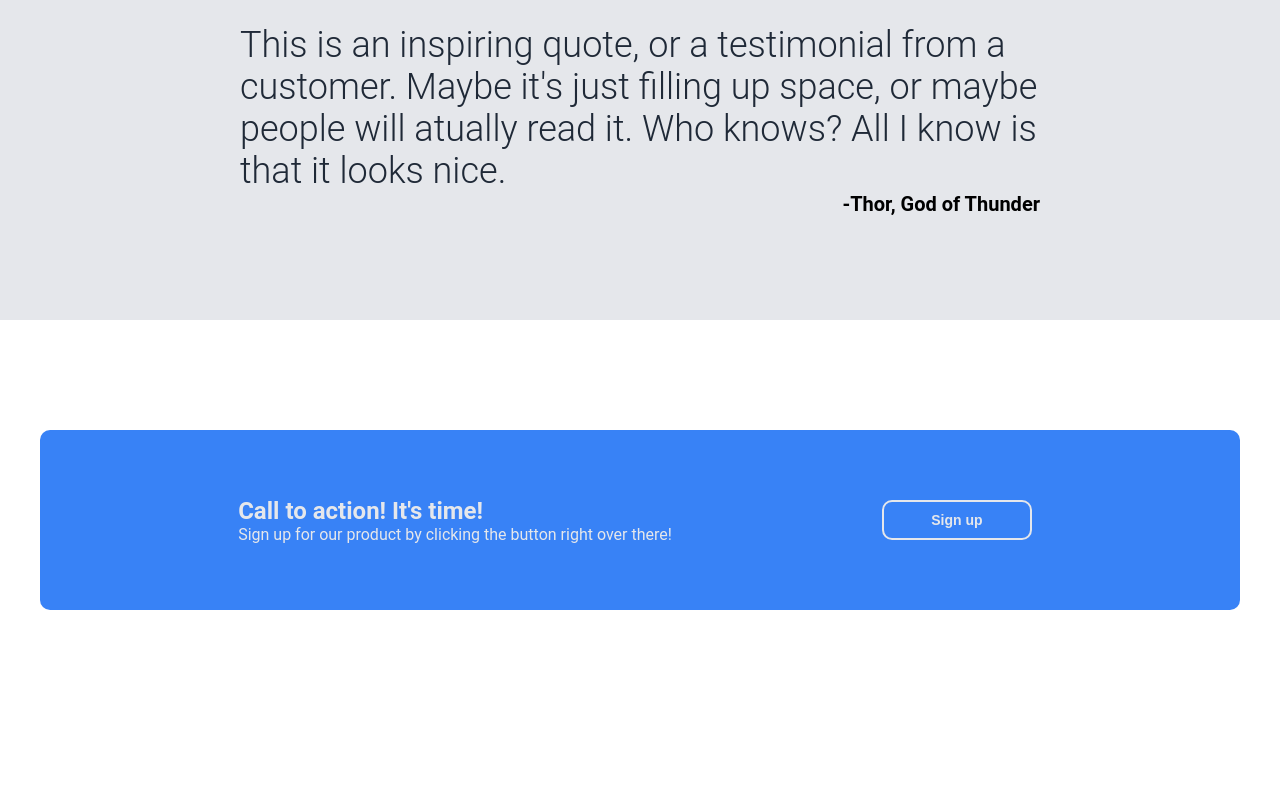
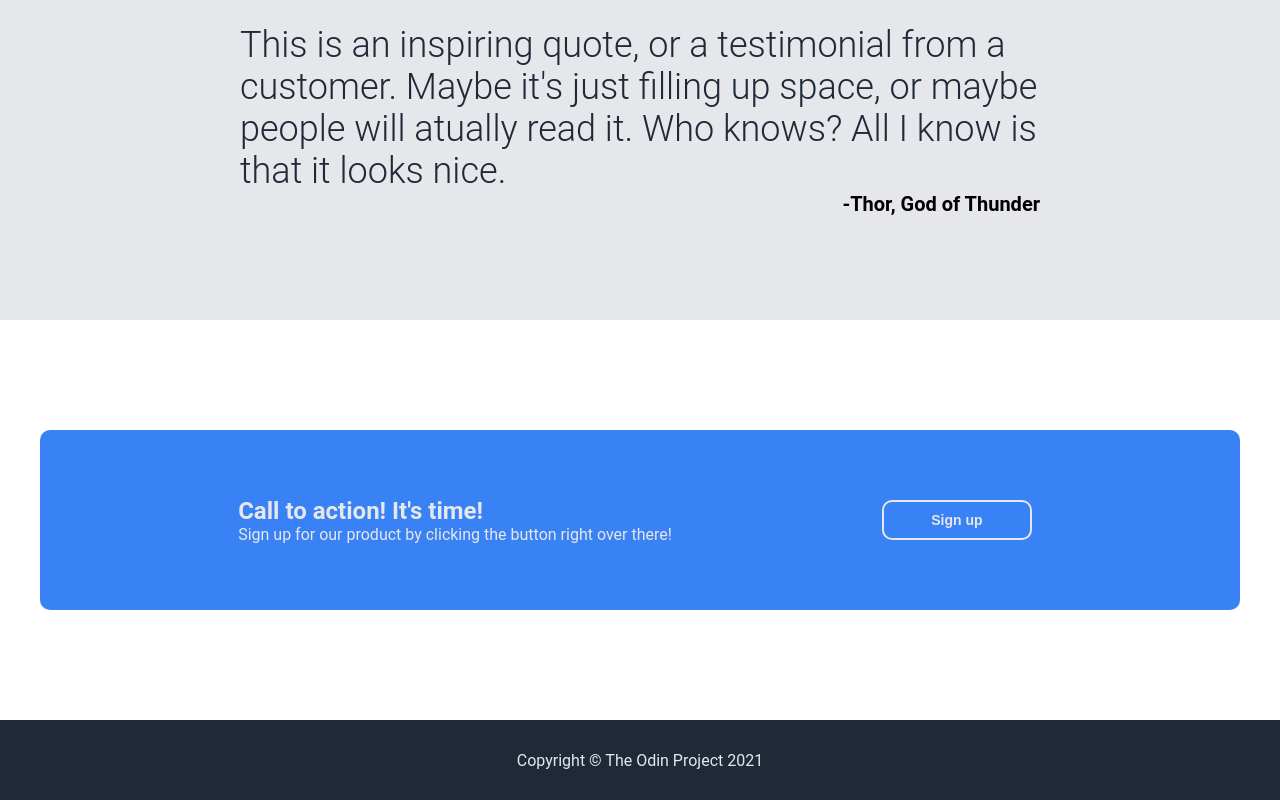
Before and after one commit to mres42/odin-landing-page, a plain HTML site: page src/index.html in a window 1280 px wide. Shown: the part 1032-1832 px from the top of the page. Before the commit the page ends 1752 px from the top, so only its background shows below. Drawn offline with Linux system fonts and the light colour scheme.

Commit message:
finish footer

```diff
--- a/src/index.html
+++ b/src/index.html
@@ -79,5 +79,9 @@
             <button class="call-btn">Sign up</button>
         </div>
     </section>
+
+    <footer class="footer">
+        <span class="footer-text">Copyright © The Odin Project 2021</span>
+    </footer>
 </body>
 </html>
--- a/src/styles.css
+++ b/src/styles.css
@@ -204,3 +204,17 @@ h1,h2,h3,h4,h5,h6,p {
     font-size: 14px;
     color: #E5E7EB;
 }
+
+/* FOOTER SECTION */
+.footer {
+    width: auto;
+    height: 80px;
+    background-color: #1f2937;
+    display: flex;
+    align-items: center;
+    justify-content: center;
+}
+
+.footer-text {
+    color: #E5E7EB;
+}
```
